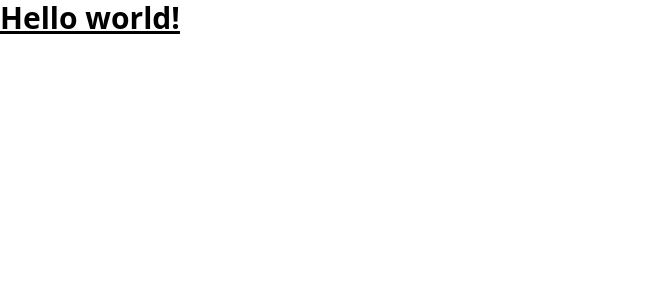
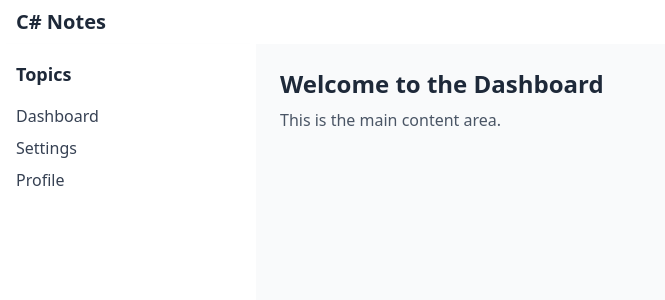
Before and after one commit to SaiSrikanthChodimella/LearnCSharp, a React (Vite) app: page / in a window 1280 px wide. Shown: the top 300 px of the page, without its empty margins (0-665 px from the left). Built offline with nearby package versions, Linux system fonts and the light colour scheme.

Commit message:
Creating Base MainLayout

```diff
--- a/src/App.jsx
+++ b/src/App.jsx
@@ -1,5 +1,7 @@
+import MainLayout from "./Components/MainLayout";
+
 function App() {
-  return <h1 class="text-3xl font-bold underline">Hello world!</h1>;
+  return <MainLayout />;
 }
 
 export default App;
--- /dev/null
+++ b/src/Components/MainLayout.jsx
@@ -0,0 +1,58 @@
+import React from "react";
+
+const MainLayout = () => {
+  return (
+    <div>
+      {/* Navbar */}
+      <header className="bg-white shadow-sm">
+        <div className="px-4 py-2">
+          <div className="flex items-center">
+            {/* Brand Logo */}
+            <div className="text-xl font-bold text-gray-800">C# Notes</div>
+          </div>
+        </div>
+      </header>
+
+      <div className="flex h-screen bg-gray-100">
+        {/* Sidebar */}
+        <aside className="w-64 bg-white shadow-md">
+          <div className="p-4">
+            <h2 className="text-lg font-semibold text-gray-800">Topics</h2>
+            <nav className="mt-4">
+              <ul>
+                <li className="mb-2">
+                  <a href="#" className="text-gray-700 hover:text-blue-500">
+                    Dashboard
+                  </a>
+                </li>
+                <li className="mb-2">
+                  <a href="#" className="text-gray-700 hover:text-blue-500">
+                    Settings
+                  </a>
+                </li>
+                <li className="mb-2">
+                  <a href="#" className="text-gray-700 hover:text-blue-500">
+                    Profile
+                  </a>
+                </li>
+              </ul>
+            </nav>
+          </div>
+        </aside>
+
+        {/* Main Content */}
+        <div className="flex-1 flex flex-col overflow-hidden">
+          {/* Main Read Page */}
+          <main className="flex-1 overflow-y-auto p-6 bg-gray-50">
+            <h1 className="text-2xl font-semibold text-gray-800">
+              Welcome to the Dashboard
+            </h1>
+            <p className="mt-2 text-gray-600">This is the main content area.</p>
+          </main>
+        </div>
+      </div>
+    </div>
+  );
+};
+
+export default MainLayout;
```
